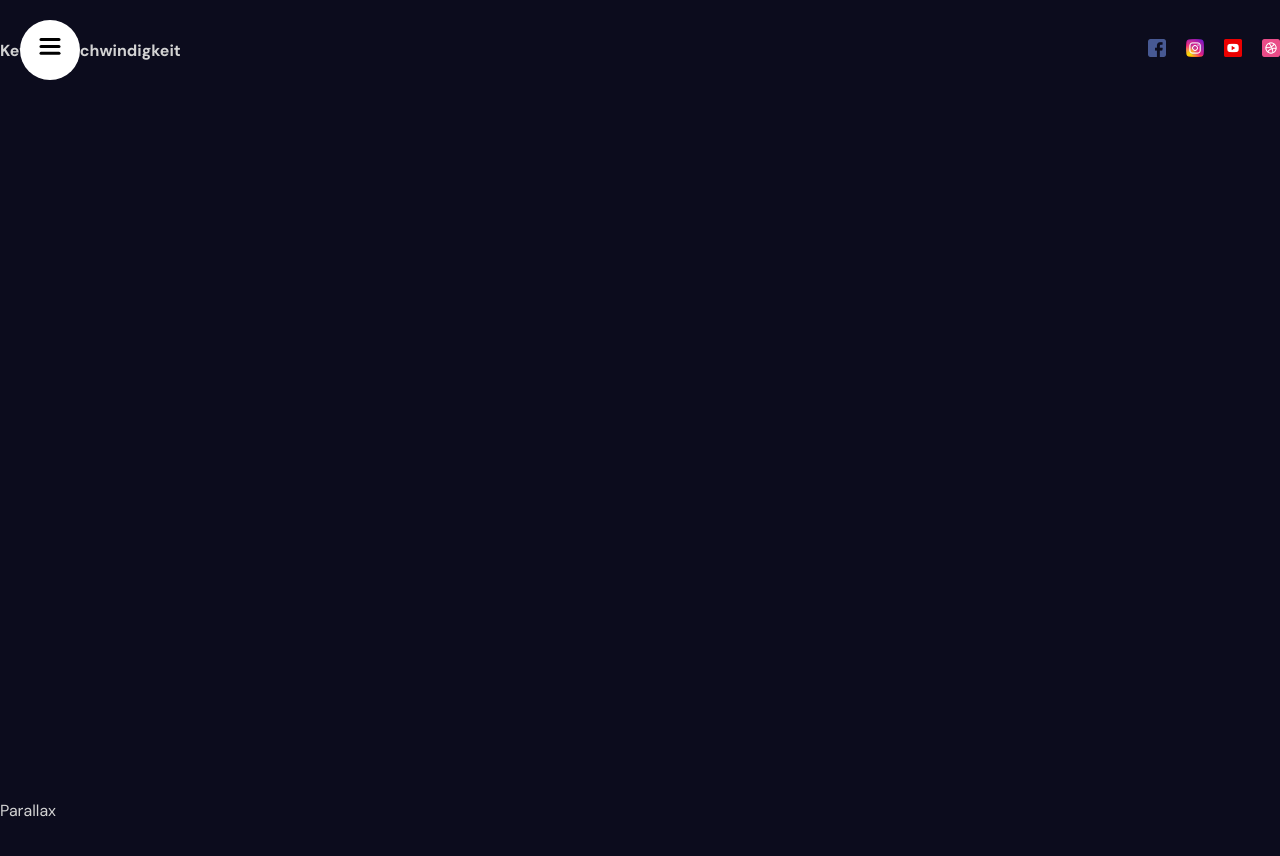
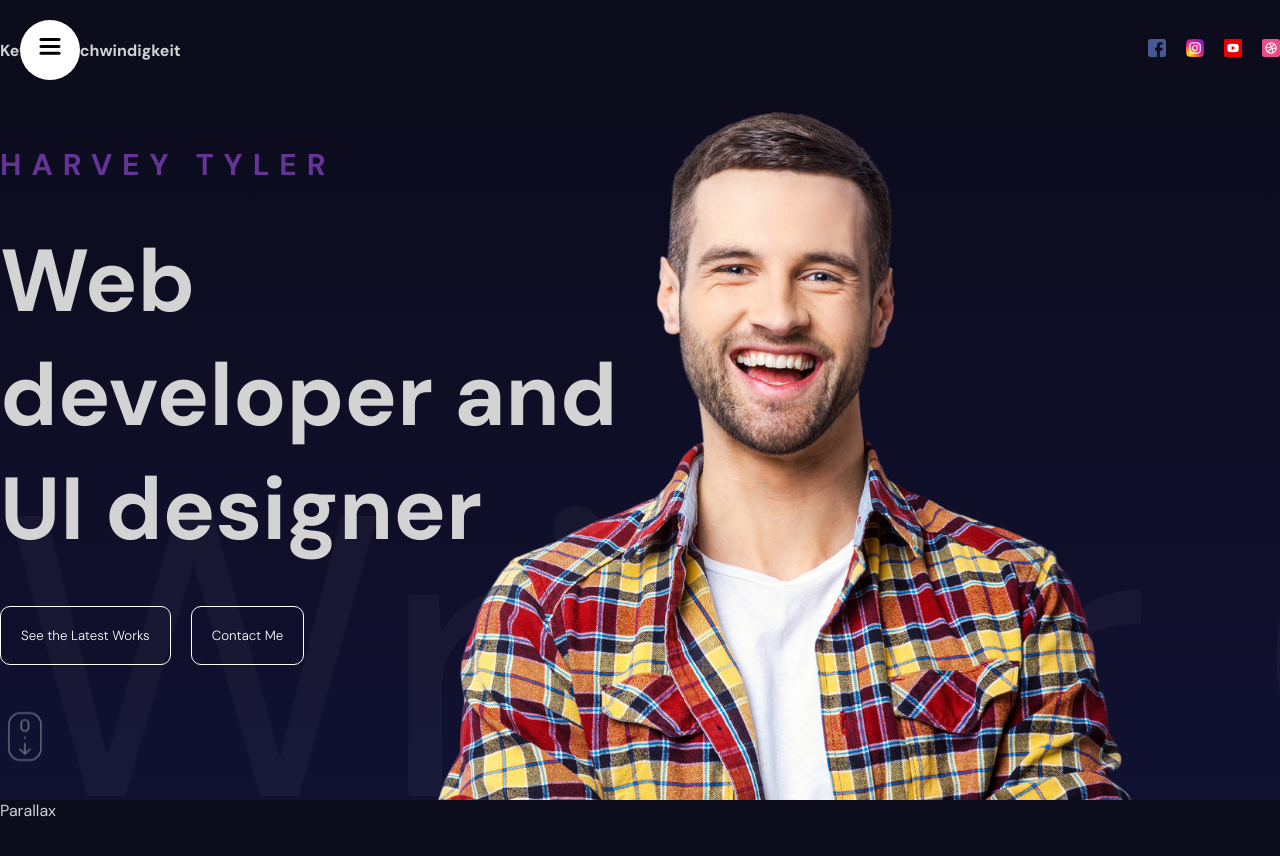
Before and after one commit to Kettengeschwindigkeit/Animated-Portfolio-Website, a React (Vite) app: page / in a window 1280 px wide. Shown: the top 856 px of the page. Built offline with nearby package versions, Linux system fonts and the light colour scheme.

Commit message:
Animated Hero Section Design

```diff
--- a/src/App.jsx
+++ b/src/App.jsx
@@ -1,11 +1,13 @@
 import Navbar from "./components/navbar/Navbar";
 import "./app.scss";
 import Test from "./Test";
+import Hero from "./components/hero/Hero";
 
 const App = () => {
   return <div>
     <section>
       <Navbar />
+      <Hero />
     </section>
     <section id="Homepage">Parallax</section>
     <section id="Services">Services</section>
--- /dev/null
+++ b/src/components/hero/Hero.jsx
@@ -0,0 +1,51 @@
+import { motion } from "framer-motion";
+import "./hero.scss";
+
+const textVariants = {
+  initial: {
+    x: -500,
+    opacity: 0
+  },
+  animate: {
+    x: 0,
+    opacity: 1,
+    transition: {
+      duration: 1,
+      staggerChildren: 0.1
+    }
+  },
+  scrollButton: {
+    y: 10,
+    opacity: 0,
+    transition: {
+      duration: 2,
+      repeat: Infinity
+    }
+  }
+};
+
+const Hero = () => {
+  return (
+    <div className="hero">
+      <div className="wrapper">
+        <motion.div className="text-container" variants={textVariants} initial="initial" animate="animate">
+          <motion.h2 variants={textVariants}>HARVEY TYLER</motion.h2>
+          <motion.h1 variants={textVariants}>Web developer and UI designer</motion.h1>
+          <motion.div className="buttons" variants={textVariants}>
+            <motion.button variants={textVariants}>See the Latest Works</motion.button>
+            <motion.button variants={textVariants}>Contact Me</motion.button>
+          </motion.div>
+          <motion.img src="/scroll.png" alt="" variants={textVariants} animate="scrollButton" />
+        </motion.div>
+      </div>
+      <div className="sliding-text-container">
+        Writer Content Creator Influencer
+      </div>
+      <div className="image-container">
+        <img src="/hero.png" alt="" />
+      </div>
+    </div>
+  );
+};
+
+export default Hero;
--- /dev/null
+++ b/src/components/hero/hero.scss
@@ -0,0 +1,63 @@
+.hero {
+  position: relative;
+  height: calc(100vh - 100px);
+  background: linear-gradient(180deg, #0c0c1d, #111132);
+  overflow: hidden;
+
+  .wrapper {
+    max-width: 1366px;
+    height: 100%;
+    margin: auto;
+
+    .text-container {
+      width: 50%;
+      height: 100%;
+      display: flex;
+      flex-direction: column;
+      justify-content: center;
+      gap: 40px;
+
+      h1 {
+        font-size: 88px;
+      }
+
+      h2 {
+        font-size: 30px;
+        letter-spacing: 10px;
+        color: rebeccapurple;
+      }
+
+      .buttons {
+        button {
+          margin-right: 20px;
+          padding: 20px;
+          font-weight: 300;
+          color: white;
+          background-color: transparent;
+          border: 1px solid white;
+          border-radius: 10px;
+          cursor: pointer;
+        }
+      }
+
+      img {
+        width: 50px;
+      }
+    }
+  }
+
+  .image-container {
+    position: absolute;
+    height: 100%;
+    top: 0;
+    right: 0;
+  }
+
+  .sliding-text-container {
+    position: absolute;
+    bottom: -120px;
+    font-size: 50vh;
+    white-space: nowrap;
+    color: #ffffff09;
+  }
+}
--- a/src/components/navbar/navbar.scss
+++ b/src/components/navbar/navbar.scss
@@ -1,6 +1,5 @@
 .navbar {
   height: 100px;
-}
 
   .wrapper {
     display: flex;
@@ -24,3 +23,4 @@
       }
     }
   }
+}
```
Lines whose indentation alone changed are shown as unchanged.
